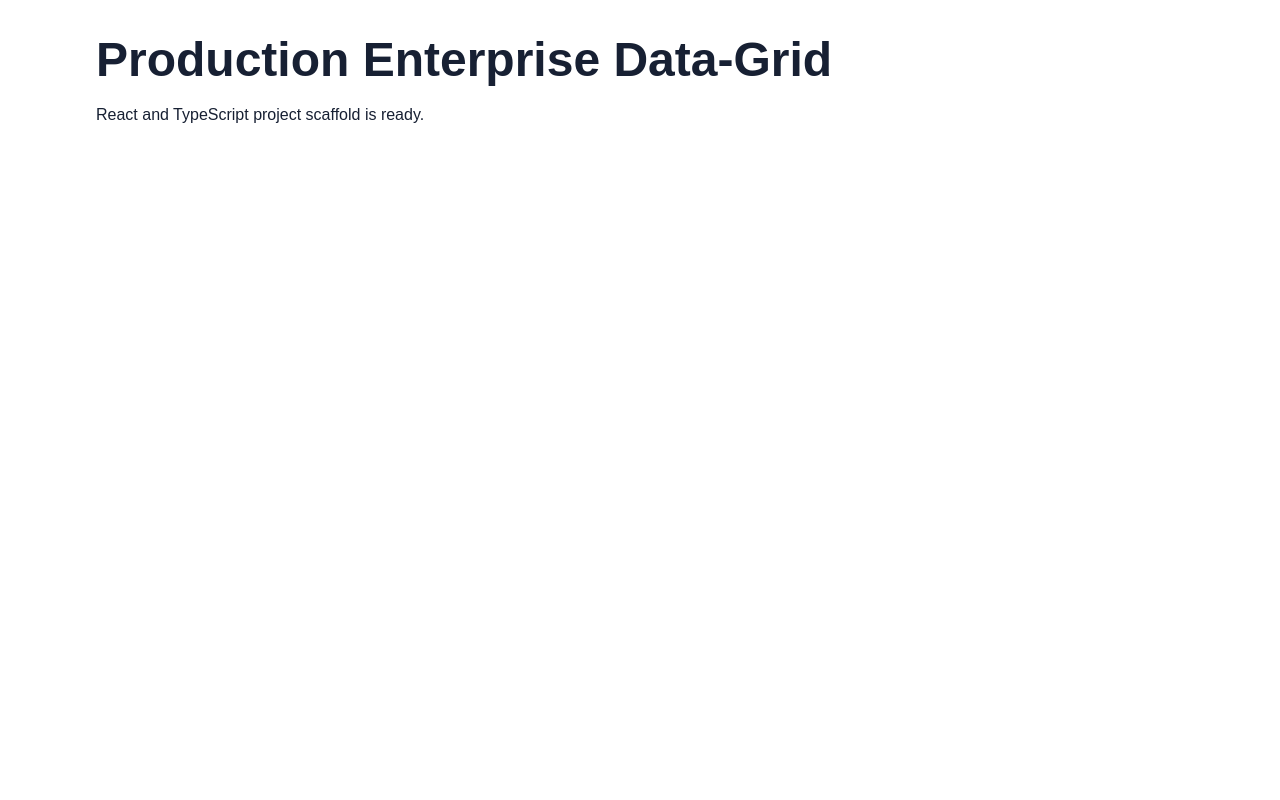
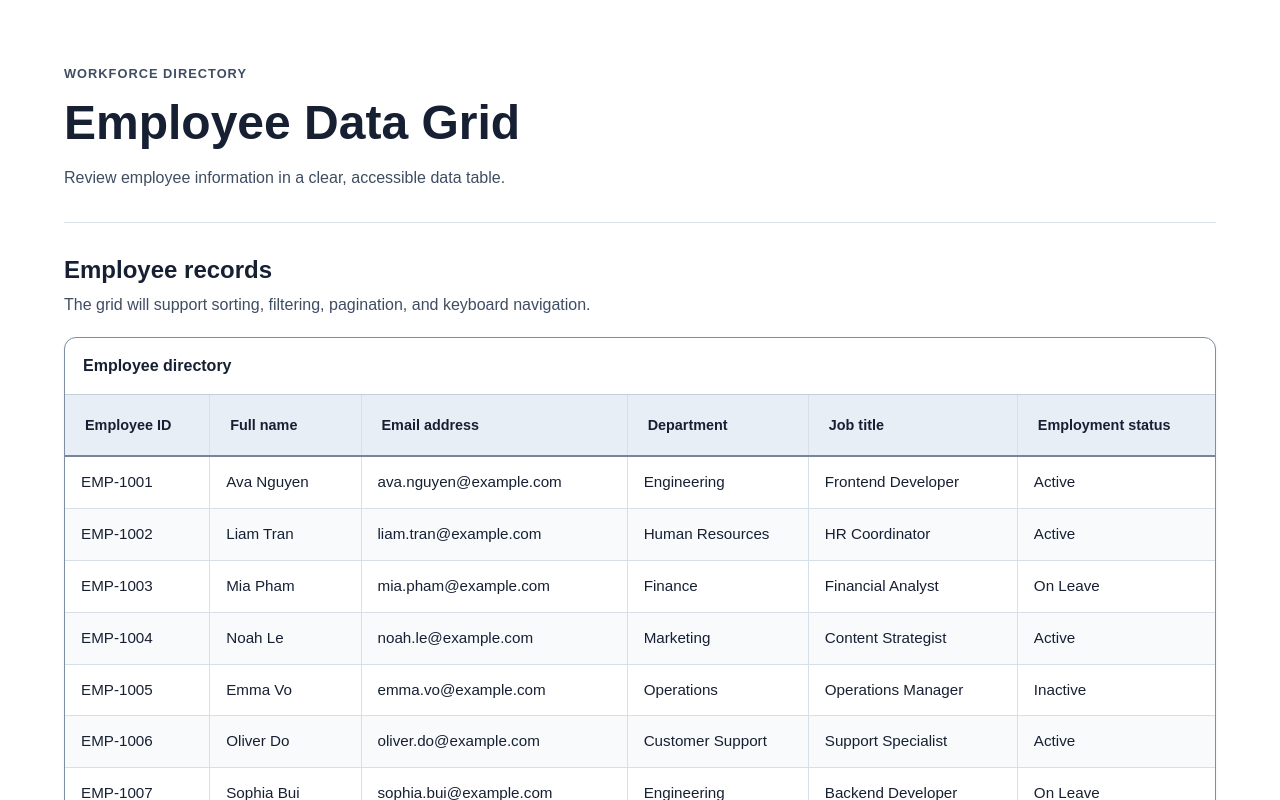
Before and after one commit to HquanhocUIT/Web_Application_Development, a React (Vite) app in the folder Lab2_HW/HW1/: page / in a window 1280 px wide. Shown: the top 800 px of the page. Built offline with nearby package versions, Linux system fonts and the light colour scheme.

Commit message:
feat: build semantic data grid interface

```diff
--- a/Lab2_HW/HW1/index.html
+++ b/Lab2_HW/HW1/index.html
@@ -4,6 +4,7 @@
     <meta charset="UTF-8" />
     <meta name="viewport" content="width=device-width, initial-scale=1.0" />
     <meta name="description" content="Production Enterprise Data-Grid homework project" />
+    <link rel="icon" type="image/svg+xml" href="/favicon.svg" />
     <title>Production Enterprise Data-Grid</title>
   </head>
   <body>
--- a/Lab2_HW/HW1/src/App.css
+++ b/Lab2_HW/HW1/src/App.css
@@ -1,15 +1,60 @@
 .app-shell {
-  max-width: 72rem;
-  margin: 0 auto;
-  padding: 2rem;
+  width: min(100%, 78rem);
+  margin-inline: auto;
+  padding: clamp(1rem, 4vw, 3rem);
 }
 
-.app-shell h1 {
-  margin: 0 0 1rem;
-  font-size: clamp(2rem, 5vw, 3rem);
-  line-height: 1.15;
+.page-header {
+  padding-block: 1rem 2rem;
+  border-bottom: 1px solid #d9e1eb;
 }
 
-.app-shell p {
+.page-eyebrow {
+  margin: 0 0 0.75rem;
+  color: #3f4d63;
+  font-size: 0.8rem;
+  font-weight: 700;
+  letter-spacing: 0.08em;
+  text-transform: uppercase;
+}
+
+.page-header h1 {
   margin: 0;
+  color: #172033;
+  font-size: clamp(2rem, 4vw, 3rem);
+  line-height: 1.15;
+  overflow-wrap: anywhere;
 }
+
+.page-description {
+  max-width: 48rem;
+  margin: 1rem 0 0;
+  color: #3f4d63;
+}
+
+.page-main {
+  padding-block: 2rem 4rem;
+}
+
+.grid-section {
+  width: 100%;
+}
+
+.grid-section-heading h2 {
+  margin: 0;
+  color: #172033;
+  font-size: 1.5rem;
+  line-height: 1.25;
+}
+
+.grid-section-heading p {
+  max-width: 48rem;
+  margin: 0.5rem 0 0;
+  color: #3f4d63;
+}
+
+@media (max-width: 40rem) {
+  .page-main {
+    padding-block: 1.5rem 2.5rem;
+  }
+}
--- a/Lab2_HW/HW1/src/App.tsx
+++ b/Lab2_HW/HW1/src/App.tsx
@@ -1,11 +1,39 @@
 import './App.css'
+import DataGrid from './components/DataGrid'
+import { employeeColumns } from './data/employee-columns'
+import { employees } from './data/employees'
+import type { Employee } from './types/employee'
 
 function App() {
   return (
-    <main className="app-shell">
-      <h1>Production Enterprise Data-Grid</h1>
-      <p>React and TypeScript project scaffold is ready.</p>
-    </main>
+    <div className="app-shell">
+      <header className="page-header">
+        <p className="page-eyebrow">Workforce directory</p>
+        <h1>Employee Data Grid</h1>
+        <p className="page-description">
+          Review employee information in a clear, accessible data table.
+        </p>
+      </header>
+
+      <main className="page-main">
+        <section className="grid-section" aria-labelledby="employee-records-title">
+          <div className="grid-section-heading">
+            <h2 id="employee-records-title">Employee records</h2>
+            <p id="grid-instructions">
+              The grid will support sorting, filtering, pagination, and keyboard
+              navigation.
+            </p>
+          </div>
+
+          <DataGrid<Employee>
+            rows={employees}
+            columns={employeeColumns}
+            getRowId={(employee) => employee.id}
+            caption="Employee directory"
+          />
+        </section>
+      </main>
+    </div>
   )
 }
 
--- /dev/null
+++ b/Lab2_HW/HW1/src/components/DataGrid.css
@@ -0,0 +1,124 @@
+.data-grid-container {
+  --grid-text: #172033;
+  --grid-border: #7f8da0;
+  --grid-header-background: #e8eef5;
+  --grid-row-background: #ffffff;
+  --grid-row-alternate: #f8fafc;
+  --grid-row-hover: #f1f6fb;
+  --grid-row-selected: #e1efff;
+  --grid-row-selected-hover: #d6e8ff;
+  --grid-selection-indicator: #0b4f6c;
+  --grid-focus-indicator: #005fcc;
+  --grid-muted-text: #3f4d63;
+
+  width: 100%;
+  margin-top: 1.25rem;
+  overflow-x: auto;
+  border: 1px solid var(--grid-border);
+  border-radius: 0.75rem;
+  background: var(--grid-row-background);
+  box-shadow: 0 1px 3px rgb(23 32 51 / 8%);
+}
+
+.data-grid-table {
+  width: 100%;
+  min-width: 48rem;
+  border-collapse: collapse;
+  color: var(--grid-text);
+  font-size: 0.95rem;
+  line-height: 1.5;
+  text-align: left;
+}
+
+.data-grid-table caption {
+  padding: 1rem 1.125rem;
+  border-bottom: 1px solid #c4ced9;
+  color: var(--grid-text);
+  font-size: 1rem;
+  font-weight: 700;
+  text-align: left;
+}
+
+.data-grid-table th {
+  padding: 0.5rem 1rem;
+  border-bottom: 2px solid #75859a;
+  background: var(--grid-header-background);
+  color: var(--grid-text);
+  font-size: 0.9rem;
+  font-weight: 700;
+  white-space: nowrap;
+}
+
+.data-grid-table th + th,
+.data-grid-table td + td {
+  border-left: 1px solid #d7e0e9;
+}
+
+.data-grid-table td {
+  padding: 0.875rem 1rem;
+  border-bottom: 1px solid #d7e0e9;
+  background: var(--grid-row-background);
+  color: var(--grid-text);
+  vertical-align: top;
+  overflow-wrap: anywhere;
+}
+
+.data-grid-table tbody tr:nth-child(even) > td {
+  background: var(--grid-row-alternate);
+}
+
+.data-grid-table tbody tr:hover > td {
+  background: var(--grid-row-hover);
+}
+
+.data-grid-table tbody tr.data-grid-row--selected > td {
+  background: var(--grid-row-selected);
+  box-shadow: inset 0 1px 0 var(--grid-selection-indicator),
+    inset 0 -1px 0 var(--grid-selection-indicator);
+}
+
+.data-grid-table tbody tr.data-grid-row--selected > td:first-child {
+  box-shadow: inset 4px 0 0 var(--grid-selection-indicator),
+    inset 0 1px 0 var(--grid-selection-indicator),
+    inset 0 -1px 0 var(--grid-selection-indicator);
+}
+
+.data-grid-table tbody tr.data-grid-row--selected:hover > td {
+  background: var(--grid-row-selected-hover);
+}
+
+.data-grid-table td[colspan] {
+  padding: 2rem 1rem;
+  color: var(--grid-muted-text);
+  font-weight: 600;
+  text-align: center;
+}
+
+.data-grid-table :focus-visible {
+  outline: 3px solid var(--grid-focus-indicator);
+  outline-offset: 2px;
+  border-radius: 0.2rem;
+}
+
+.data-grid-sort-button {
+  min-width: 2.75rem;
+  min-height: 2.75rem;
+  padding-inline: 0.25rem;
+  border: 0;
+  border-radius: 0.2rem;
+  background: transparent;
+  color: inherit;
+  font: inherit;
+  text-align: left;
+}
+
+.data-grid-sort-button:disabled {
+  cursor: not-allowed;
+  opacity: 1;
+}
+
+@media (prefers-reduced-motion: no-preference) {
+  .data-grid-table tbody td {
+    transition: background-color 120ms ease-out;
+  }
+}
--- /dev/null
+++ b/Lab2_HW/HW1/src/components/DataGrid.tsx
@@ -0,0 +1,58 @@
+import type { DataGridProps } from '../types/data-grid-props'
+import './DataGrid.css'
+
+function DataGrid<T extends object>({
+  rows,
+  columns,
+  getRowId,
+  caption,
+}: DataGridProps<T>) {
+  return (
+    <div className="data-grid-container">
+      <table className="data-grid-table">
+        {caption && <caption>{caption}</caption>}
+        <thead>
+          <tr>
+            {columns.map((column) => (
+              <th key={column.id} scope="col">
+                {column.sortable ? (
+                  <button
+                    className="data-grid-sort-button"
+                    type="button"
+                    disabled
+                  >
+                    {column.header}
+                  </button>
+                ) : (
+                  column.header
+                )}
+              </th>
+            ))}
+          </tr>
+        </thead>
+        <tbody>
+          {rows.length > 0 ? (
+            rows.map((row) => (
+              <tr key={getRowId(row)}>
+                {columns.map((column) => {
+                  const value = row[column.field]
+                  const displayValue = column.formatValue
+                    ? column.formatValue(value, row)
+                    : String(value ?? '')
+
+                  return <td key={column.id}>{displayValue}</td>
+                })}
+              </tr>
+            ))
+          ) : (
+            <tr>
+              <td colSpan={Math.max(columns.length, 1)}>No records found</td>
+            </tr>
+          )}
+        </tbody>
+      </table>
+    </div>
+  )
+}
+
+export default DataGrid
```
Also changed, not shown: Lab2_HW/HW1/public/favicon.svg (added).
